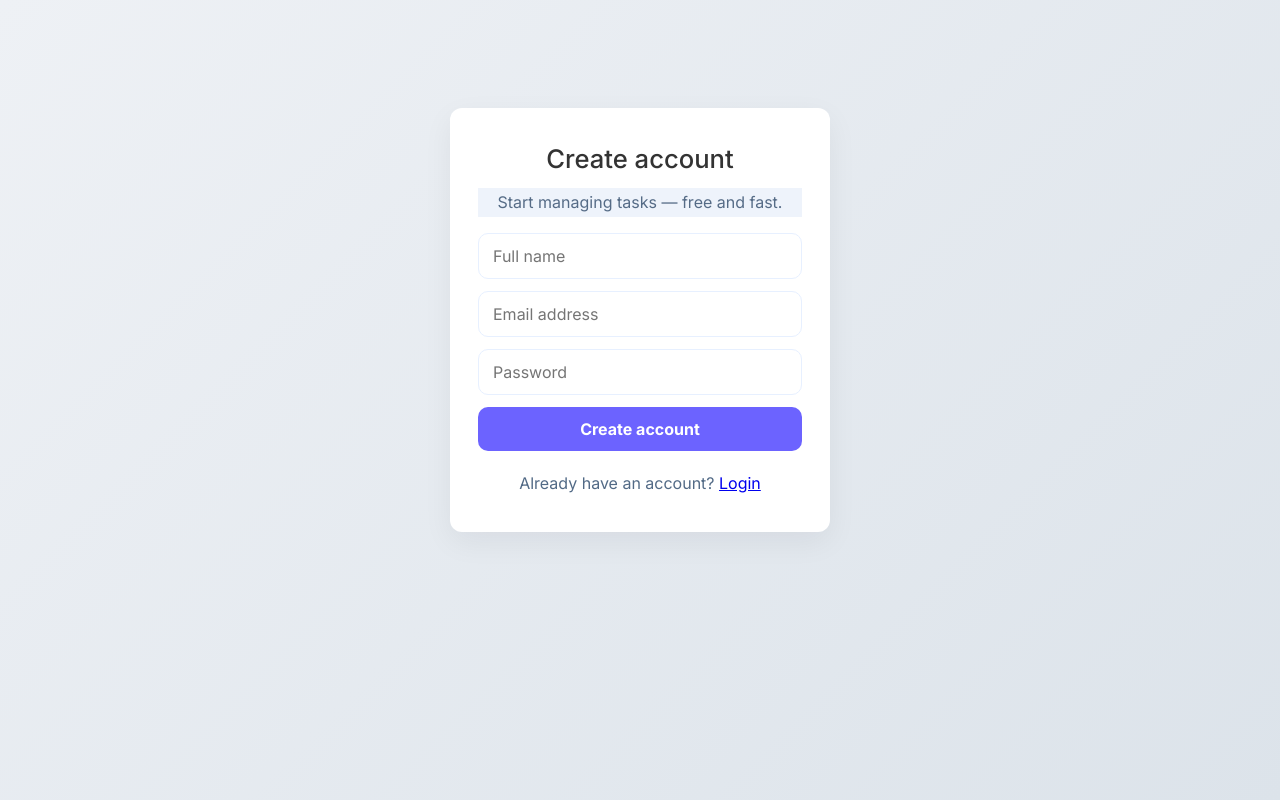
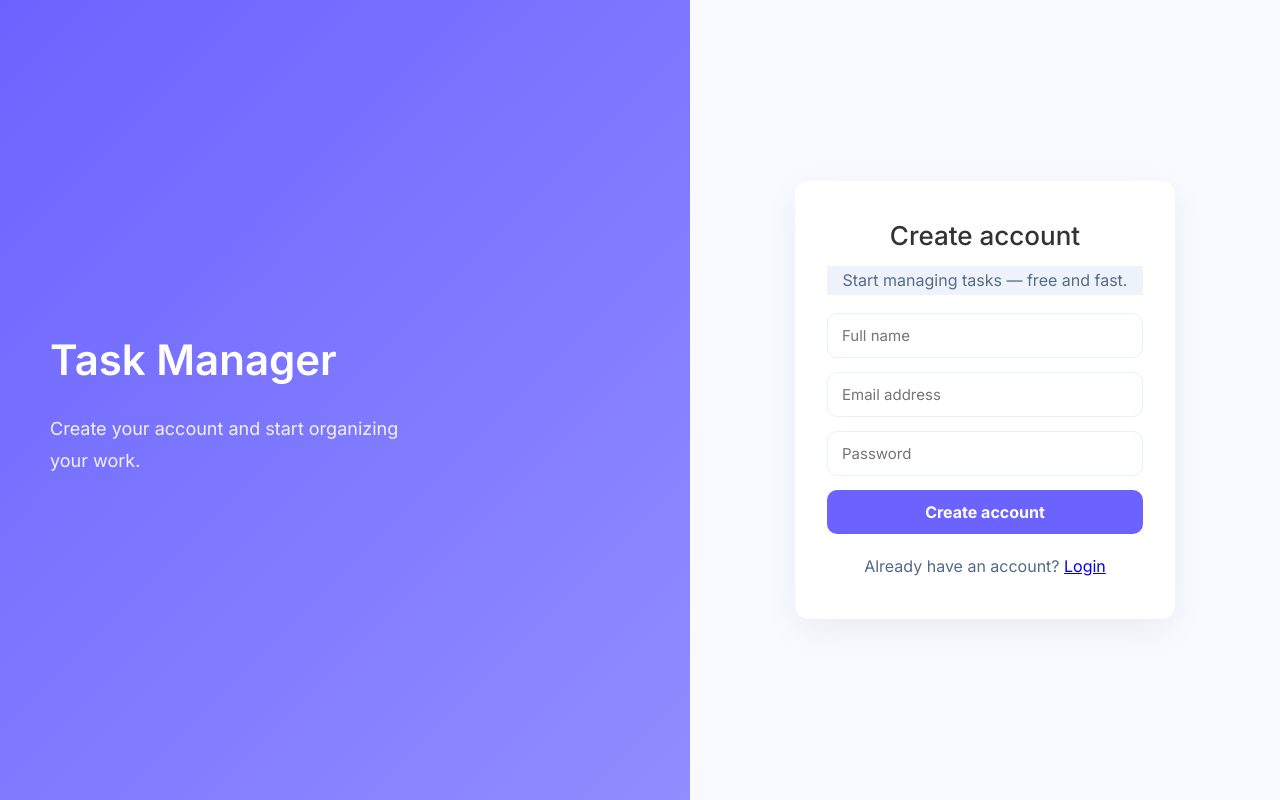
Before and after one commit to deepika5791/task-management-client-app, a React (Vite) app: page /signup in a window 1280 px wide. Built offline with nearby package versions, Linux system fonts and the light colour scheme.

Commit message:
changes css of both login/signup

```diff
--- a/src/pages/LoginPage/Login.css
+++ b/src/pages/LoginPage/Login.css
@@ -1,34 +1,69 @@
-.auth-page {
+.auth-container {
+  display: flex;
+  min-height: 100vh;
+  background: #f8faff;
+}
+
+.auth-left {
+  flex: 1;
+  background: linear-gradient(135deg, #6c63ff, #908dff);
+  padding: 80px 50px;
+  color: white;
+  display: flex;
+  flex-direction: column;
+  justify-content: center;
+}
+
+.auth-left h1 {
+  font-size: 42px;
+  margin-bottom: 15px;
+}
+
+.auth-left p {
+  font-size: 18px;
+  max-width: 350px;
+  opacity: 0.9;
+}
+
+.auth-right {
+  flex: 1;
   display: flex;
   align-items: center;
   justify-content: center;
-  min-height: 80vh;
 }
+
 .auth-card {
   width: 380px;
   background: white;
-  padding: 28px;
-  border-radius: 12px;
-  box-shadow: 0 10px 30px rgba(8, 16, 34, 0.06);
+  padding: 32px;
+  border-radius: 14px;
+  box-shadow: 0 10px 35px rgba(0, 0, 0, 0.06);
   text-align: center;
 }
+
 .auth-card h2 {
   margin-bottom: 6px;
+  font-size: 26px;
 }
+
 .auth-card .muted {
   color: #556b86;
-  margin-bottom: 16px;
+  margin-bottom: 18px;
 }
+
 .auth-form {
   display: flex;
   flex-direction: column;
-  gap: 12px;
+  gap: 14px;
 }
+
 .auth-form input {
   padding: 12px 14px;
   border-radius: 10px;
   border: 1px solid #e7f0ff;
+  font-size: 15px;
 }
+
 button.primary {
   background: #6c63ff;
   color: white;
@@ -37,8 +72,25 @@ button.primary {
   border: none;
   cursor: pointer;
   font-weight: 700;
+  transition: 0.2s ease;
 }
+
+button.primary:hover {
+  background: #554bff;
+}
+
 .small {
   margin-top: 12px;
   color: #526a86;
 }
+
+@media (max-width: 900px) {
+  .auth-container {
+    flex-direction: column;
+  }
+  .auth-left {
+    padding: 40px 30px;
+    text-align: center;
+    align-items: center;
+  }
+}
--- a/src/pages/LoginPage/Login.jsx
+++ b/src/pages/LoginPage/Login.jsx
@@ -21,7 +21,14 @@ const Login = () => {
   };
 
   return (
-    <div className="auth-page">
+    <div className="auth-container">
+
+      <div className="auth-left">
+        <h1>Your Project Name</h1>
+        <p>Manage your tasks, stay organized, and boost productivity.</p>
+      </div>
+
+      <div className="auth-right">
         <div className="auth-card">
           <h2>Welcome back</h2>
           <p className="muted">Sign in to continue.</p>
@@ -49,6 +56,7 @@ const Login = () => {
           </p>
         </div>
       </div>
+    </div>
   );
 };
 
--- a/src/pages/SignUp/Signup.css
+++ b/src/pages/SignUp/Signup.css
@@ -1,34 +1,71 @@
-.auth-page {
+
+.auth-container {
+  display: flex;
+  min-height: 100vh;
+  background: #f8faff;
+}
+
+.auth-left {
+  flex: 1;
+  background: linear-gradient(135deg, #6c63ff, #908dff);
+  padding: 80px 50px;
+  color: white;
+  display: flex;
+  flex-direction: column;
+  justify-content: center;
+}
+
+.auth-left h1 {
+  font-size: 42px;
+  margin-bottom: 15px;
+}
+
+.auth-left p {
+  font-size: 18px;
+  max-width: 350px;
+  opacity: 0.9;
+}
+
+
+.auth-right {
+  flex: 1;
   display: flex;
   align-items: center;
   justify-content: center;
-  min-height: 80vh;
 }
+
 .auth-card {
   width: 380px;
   background: white;
-  padding: 28px;
-  border-radius: 12px;
-  box-shadow: 0 10px 30px rgba(8, 16, 34, 0.06);
+  padding: 32px;
+  border-radius: 14px;
+  box-shadow: 0 10px 35px rgba(0, 0, 0, 0.06);
   text-align: center;
 }
+
 .auth-card h2 {
   margin-bottom: 6px;
+  font-size: 26px;
 }
+
 .auth-card .muted {
   color: #556b86;
-  margin-bottom: 16px;
+  margin-bottom: 18px;
 }
+
 .auth-form {
   display: flex;
   flex-direction: column;
-  gap: 12px;
+  gap: 14px;
 }
+
 .auth-form input {
   padding: 12px 14px;
   border-radius: 10px;
   border: 1px solid #e7f0ff;
+  font-size: 15px;
 }
+
 button.primary {
   background: #6c63ff;
   color: white;
@@ -37,8 +74,26 @@ button.primary {
   border: none;
   cursor: pointer;
   font-weight: 700;
+  transition: 0.2s ease;
 }
+
+button.primary:hover {
+  background: #554bff;
+}
+
 .small {
   margin-top: 12px;
   color: #526a86;
 }
+
+
+@media (max-width: 900px) {
+  .auth-container {
+    flex-direction: column;
+  }
+  .auth-left {
+    padding: 40px 30px;
+    text-align: center;
+    align-items: center;
+  }
+}
--- a/src/pages/SignUp/Signup.jsx
+++ b/src/pages/SignUp/Signup.jsx
@@ -13,7 +13,6 @@ const Signup = () => {
     e.preventDefault();
     try {
       const res = await API.post("/auth/signup", form);
-
       loginUser(res.data.user, res.data.token);
       navigate("/home");
     } catch (err) {
@@ -22,7 +21,14 @@ const Signup = () => {
   };
 
   return (
-    <div className="auth-page">
+    <div className="auth-container">
+
+      <div className="auth-left">
+        <h1>Task Manager</h1>
+        <p>Create your account and start organizing your work.</p>
+      </div>
+
+      <div className="auth-right">
         <div className="auth-card">
           <h2>Create account</h2>
           <p className="muted">Start managing tasks — free and fast.</p>
@@ -56,6 +62,7 @@ const Signup = () => {
           </p>
         </div>
       </div>
+    </div>
   );
 };
 
```
Lines whose indentation alone changed are shown as unchanged.
